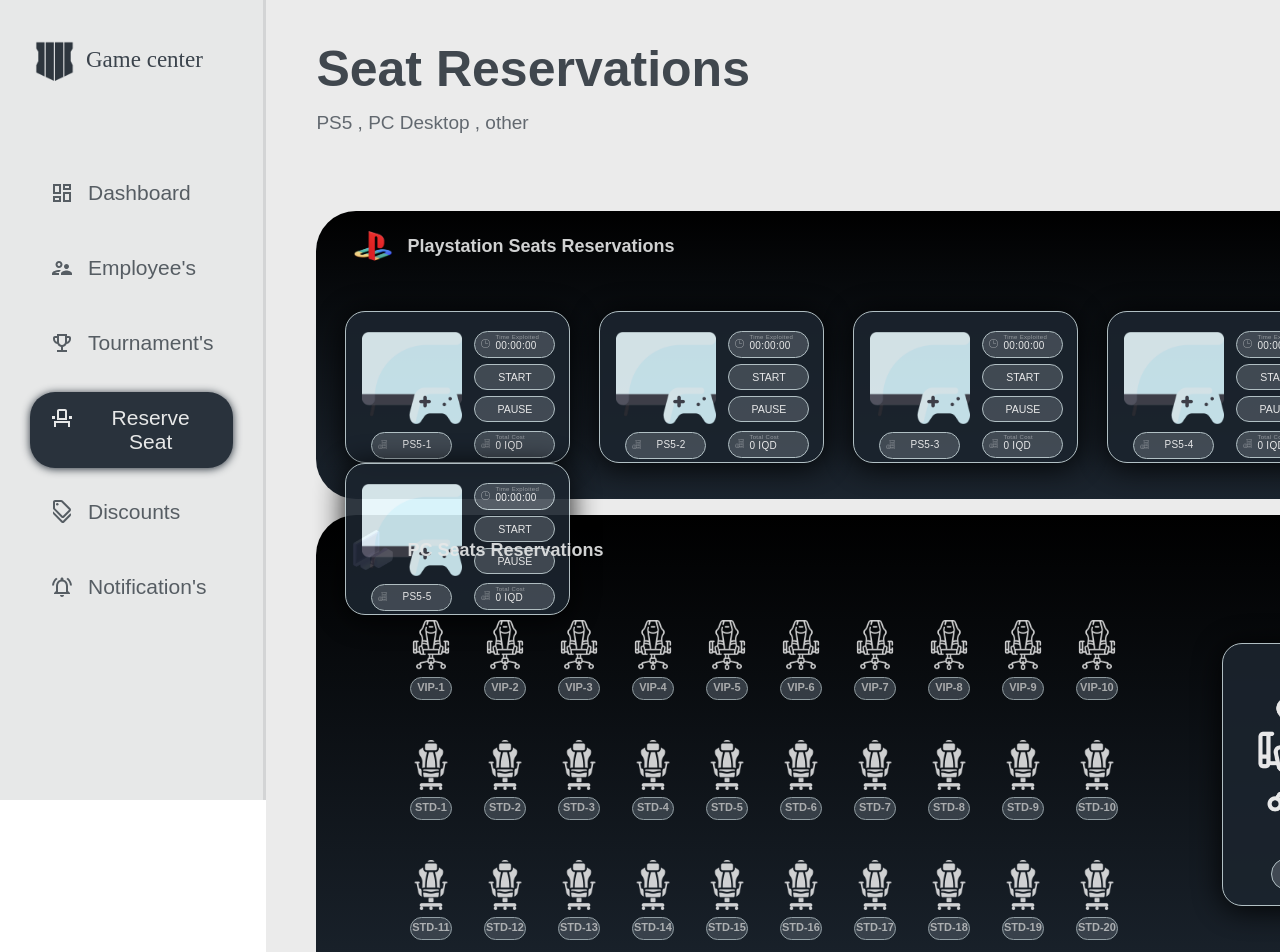
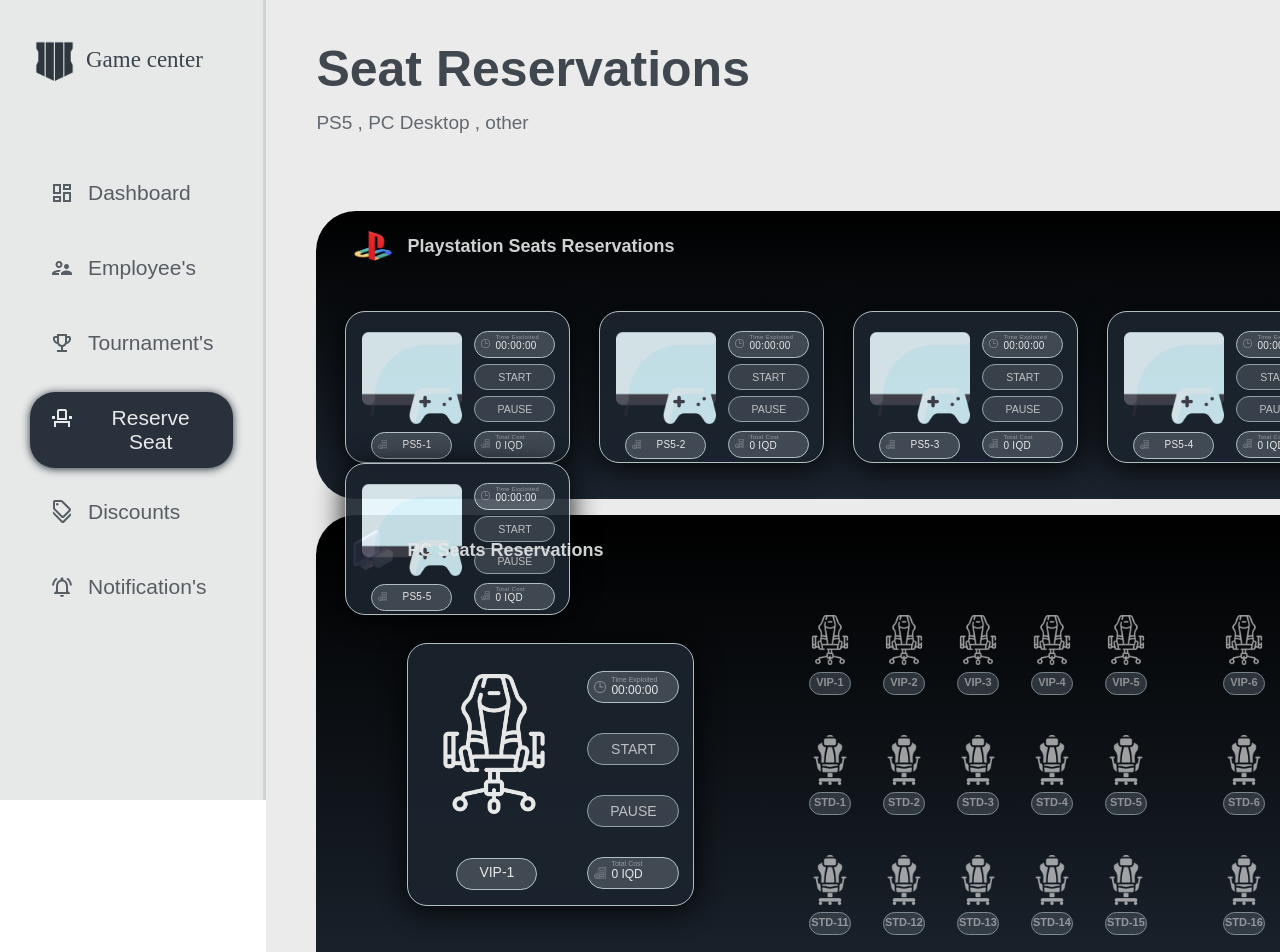
Before and after one commit to AL1NABEEL/Gaming-Center, a React (Create React App) app: page /reservations in a window 1280 px wide. Shown: the top 952 px of the page. Built offline with nearby package versions, Linux system fonts and the light colour scheme; a web font is replaced by a local one.

Commit message:
a little style added

```diff
--- a/src/App.css
+++ b/src/App.css
@@ -47,6 +47,10 @@ border-color: #D3D4D5;
   padding: 14px 20px;
   border-radius: 25px;
   text-align: center;
+  transition: all 250ms;
+  user-select: none;
+  -webkit-user-select: none;
+  touch-action: manipulation;
 
 }
 .link:hover{
@@ -54,6 +58,7 @@ border-color: #D3D4D5;
   color: #E7E8E8;
   transition: all 0.3s;
   box-shadow: 0px 1px 8px #29323C;
+  transform: scale(1.1) ;
 }
 .active{
   background-color: #29323C;
@@ -68,6 +73,17 @@ border-color: #D3D4D5;
 .Reservation-Container{
   margin: 40px 50px;
 }
+.Reservation-Container button{
+  opacity: 80%;
+  transition: all 250ms;
+  user-select: none;
+  -webkit-user-select: none;
+  touch-action: manipulation;
+}
+.Reservation-Container button:hover{
+  opacity: 100%;
+}
+
 .top-section {
   font-family: 'Bai Jamjuree', sans-serif;
   color: #2E363E;
@@ -90,7 +106,9 @@ margin-bottom: 14px;
   height: 288px;
   background-image: linear-gradient(#000000, #1B242E);
   border-radius: 40px;
+
 }
+
 .LOGO{
  padding: 15px 0px 45px 37px;
  display: flex;
@@ -118,6 +136,7 @@ margin-bottom: 14px;
   margin:0px 0px 0px 29px;
   opacity: 90%;
   box-shadow: 0px 3px 30px black;
+
 }
 
 .Timer{
@@ -206,10 +225,20 @@ margin-top: 1em;
   font-weight: 400px;
   opacity: 90%;
   box-shadow: 0px 3px 30px black;
-  margin: 28px 0px 0px 0px;
+  margin: 28px 111px 0px 91px;
 }
 .PcRep{
   float: left;
+  animation: opacity 0.3s;
+
+}
+@keyframes opacity {
+  0%   { opacity: 0% }
+  20%  { opacity: 20%}
+  40%  { opacity: 40%}
+  60%  { opacity: 60%}
+  80%  { opacity: 80%}
+  100% { opacity: 100%;}
 }
 .PcRep h2{
   align-items: center;
@@ -234,15 +263,25 @@ margin-top: 1em;
 .PcVipChairs{
   display: grid;
   grid-template-columns: auto auto auto auto auto auto auto auto auto auto;
-  opacity: 80%;
   text-align: center;
   gap: 24px;
   row-gap: 40px;
-  margin: 5px 100px 0px 90px;
 }
 .PcVipChairs button{
   background-color: unset;
   border: none;
+}
+
+#singleChair{
+  opacity: 60%;
+  transition: all 250ms;
+  user-select: none;
+  -webkit-user-select: none;
+  touch-action: manipulation;
+}
+#singleChair:hover{
+  opacity: 100%;
+  transform: scale(1.1) ;
 }
 .PcVipChairs img{
   height: 50px;
@@ -258,7 +297,44 @@ margin-top: 1em;
   font-size: 11px;
   font-weight: 600;
   color:#E7E8E8;
-  opacity: 90%;
   padding-top: 3px;
   margin:4px 0px 0px 3.5px;
 }
+
+.pcButtonsStyle button{
+  margin: 30px 0px !important;
+  width: 92px;
+  height: 32px;
+  font-size: 12px;
+
+}
+.pcButtonsStyle #timer{
+  width: 90px;
+  height: 30px;
+  border: #C3D2D6 1px solid;
+  border-radius: 20px;
+  background-color: #464F59;
+  color: white;
+  font-size: 6px;
+  margin-bottom: 6px;
+  margin-top: 8px;
+}
+.pcButtonsStyle #timer p{
+  font-size: 7px;
+
+}
+.pcButtonsStyle #timer img{
+  width: 12px;
+  height: 12px;
+  margin-top: 2px;
+
+}
+.pcButtonsStyle #timer h2{
+  font-size: 12px;
+}
+.pcButtonsStyle #timerContent{
+  margin-top: 4px;
+}
+.shift{
+margin-right: 44px;
+}
--- a/src/component/CountTime.jsx
+++ b/src/component/CountTime.jsx
@@ -1,14 +1,13 @@
 import {React,useRef,useEffect,useState} from 'react'
 import clock from '../Makers project/logo and icons/clock.png'
 import calculator from '../Makers project/logo and icons/calculator.png'
-import PS5TV from '../Makers project/logo and icons/PS5TV.png'
 const formatTime = (time) => {
 let hours = Math.floor(time / 3600)
 let minutes = Math.floor(time % 3600 / 60)
 let seconds = Math.floor(time % 3600 % 60)
 if ( hours <=10) hours = '0'+hours
 if ( minutes <=10) minutes = '0'+minutes
-if ( seconds <=10) seconds = '0'+seconds
+if ( seconds <10) seconds = '0'+seconds
 return hours + ':' + minutes + ':' + seconds
 }
 
@@ -55,9 +54,9 @@ const Pause = () => {
     <div className='TimeSystem'>
         <div className='CardContent'>
 
-        <div className="Timer">
-           <div className='TimerImg'> <img src={clock} width={9} height={9} alt="clock" /></div>
-            <div className='TimerContent'>
+        <div className="Timer" id='timer'>
+           <div className='TimerImg' id='timerImg'> <img src={clock} width={9} height={9} alt="clock" /></div>
+            <div className='TimerContent' id='timerContent'>
             <p>Time Exploited</p>
            <h2>{formatTime(count)}</h2>
             </div>
@@ -65,7 +64,7 @@ const Pause = () => {
 
             <button  onClick={Start}><h3>{ButtonText}</h3></button>
             <button  onClick={Pause} id='StopButton'><h3>{secondButtonText}</h3></button>
-            <div className="Timer">
+            <div className="Timer" id='timer'>
            <div className='TimerImg'> <img src={calculator} width={9} height={9} alt="clock" /></div>
             <div className='TimerContent'>
             <p>Total Cost</p>
--- a/src/component/PcVipData.jsx
+++ b/src/component/PcVipData.jsx
@@ -19,7 +19,7 @@ export const PcVipData = [
         Name : 'VIP-4'
     },
     {
-        icon : <img src={vipChair} alt="chair5"/>,
+        icon : <img className="shift" src={vipChair} alt="chair5"/>,
         Name : 'VIP-5'
     },
     {
@@ -59,7 +59,7 @@ export const PcVipData = [
         Name : 'STD-4'
     },
     {
-        icon : <img src={chair2} alt="chair5"/>,
+        icon : <img className="shift" src={chair2} alt="chair5"/>,
         Name : 'STD-5'
     },
     {
@@ -83,43 +83,43 @@ export const PcVipData = [
         Name : 'STD-10'
     },
     {
-        icon : <img src={chair2} alt="chair1" />,
+        icon : <img src={chair2} alt="chair11" />,
         Name : 'STD-11'
     },
     {
-        icon : <img src={chair2} alt="chair2" />,
+        icon : <img src={chair2} alt="chair12" />,
         Name : 'STD-12'
     },
     {
-        icon : <img src={chair2} alt="chair3" />,
+        icon : <img src={chair2} alt="chair13" />,
         Name : 'STD-13'
     },
     {
-        icon : <img src={chair2} alt="chair4" />,
+        icon : <img src={chair2} alt="chair14" />,
         Name : 'STD-14'
     },
     {
-        icon : <img src={chair2} alt="chair5"/>,
+        icon : <img className="shift" src={chair2} alt="chair15"/>,
         Name : 'STD-15'
     },
     {
-        icon : <img src={chair2} alt="chair6" />,
+        icon : <img src={chair2} alt="chair16" />,
         Name : 'STD-16'
     },
     {
-        icon : <img src={chair2} alt="chair7" />,
+        icon : <img src={chair2} alt="chair17" />,
         Name : 'STD-17'
     },
     {
-        icon : <img src={chair2} alt="chair8" />,
+        icon : <img src={chair2} alt="chair18" />,
         Name : 'STD-18'
     },
     {
-        icon : <img src={chair2} alt="chair9" />,
+        icon : <img src={chair2} alt="chair19" />,
         Name : 'STD-19'
     },
     {
-        icon : <img src={chair2} alt="chair10" />,
+        icon : <img src={chair2} alt="chair20" />,
         Name : 'STD-20'
     }
     ]
--- a/src/pages/Reservations.jsx
+++ b/src/pages/Reservations.jsx
@@ -49,19 +49,6 @@ const [arrIndex, setarrIndex] = useState(0)
           </div>
           <div className="pc-section">
 
-          <div className='PcVipChairs'>
-          {PcVipData.map((item,index)=>{
-            return(
-
-              <button onClick={(e)=>{setarrIndex(arrIndex=>index)}} value={index} key={index}>
-              <div>{item.icon}</div>
-              <p >{item.Name}</p>
-            </button>
-
-            )
-          })}
-          </div>
-
           <div className="pc-card">
           {PcVipData.map((item,index)=>{
 
@@ -71,9 +58,20 @@ const [arrIndex, setarrIndex] = useState(0)
               <div>{item.icon}</div>
               <h2 >{item.Name}</h2>
               </div>
-              <CountTime/>
+              <div className="pcButtonsStyle"><CountTime/></div>
             </div>)
           })[arrIndex]}
+          </div>
+
+          <div className='PcVipChairs'>
+          {PcVipData.map((item,index)=>{
+            return(
+            <button id='singleChair' onClick={(e)=>{setarrIndex(arrIndex=>index)}} value={index} key={index} >
+              <div>{item.icon}</div>
+              <p>{item.Name}</p>
+            </button>
+            )
+          })}
           </div>
 
 
```
